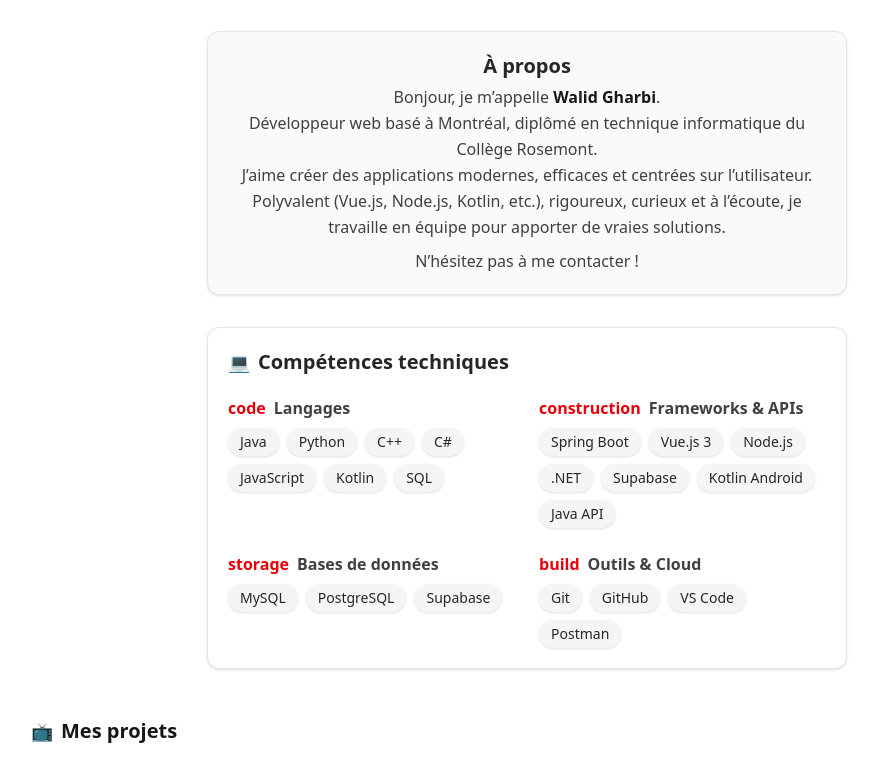
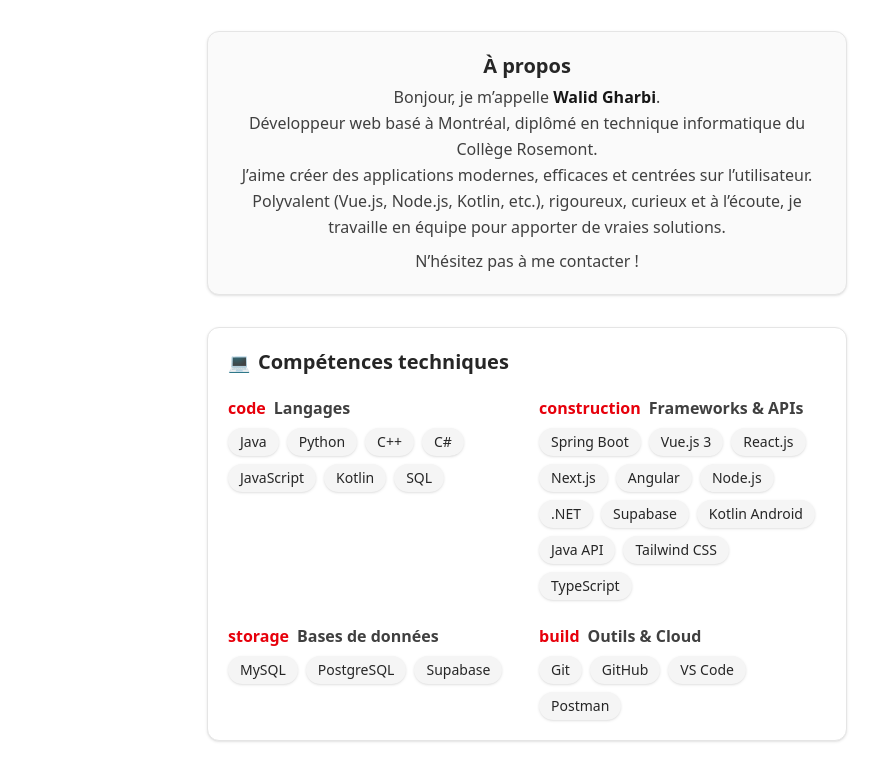
Before and after one commit to bamba-ops/walid-gharbi, a Vue app: page / in a window 1280 px wide. Shown: the part 449-1225 px from the top of the page, without its empty margins (113-991 px from the left). Built offline with nearby package versions, Linux system fonts and the light colour scheme; grey boxes are pictures that could not be loaded.

Commit message:
Adding some feature

```diff
--- a/src/components/Competence.vue
+++ b/src/components/Competence.vue
@@ -84,6 +84,21 @@
             <li
               class="bg-neutral-100 px-3 py-1 rounded-full text-neutral-800 text-sm shadow-sm"
             >
+              React.js
+            </li>
+            <li
+              class="bg-neutral-100 px-3 py-1 rounded-full text-neutral-800 text-sm shadow-sm"
+            >
+              Next.js
+            </li>
+            <li
+              class="bg-neutral-100 px-3 py-1 rounded-full text-neutral-800 text-sm shadow-sm"
+            >
+              Angular
+            </li>
+            <li
+              class="bg-neutral-100 px-3 py-1 rounded-full text-neutral-800 text-sm shadow-sm"
+            >
               Node.js
             </li>
             <li
@@ -105,6 +120,16 @@
               class="bg-neutral-100 px-3 py-1 rounded-full text-neutral-800 text-sm shadow-sm"
             >
               Java API
+            </li>
+            <li
+              class="bg-neutral-100 px-3 py-1 rounded-full text-neutral-800 text-sm shadow-sm"
+            >
+              Tailwind CSS
+            </li>
+            <li
+              class="bg-neutral-100 px-3 py-1 rounded-full text-neutral-800 text-sm shadow-sm"
+            >
+              TypeScript
             </li>
           </ul>
         </div>
```
